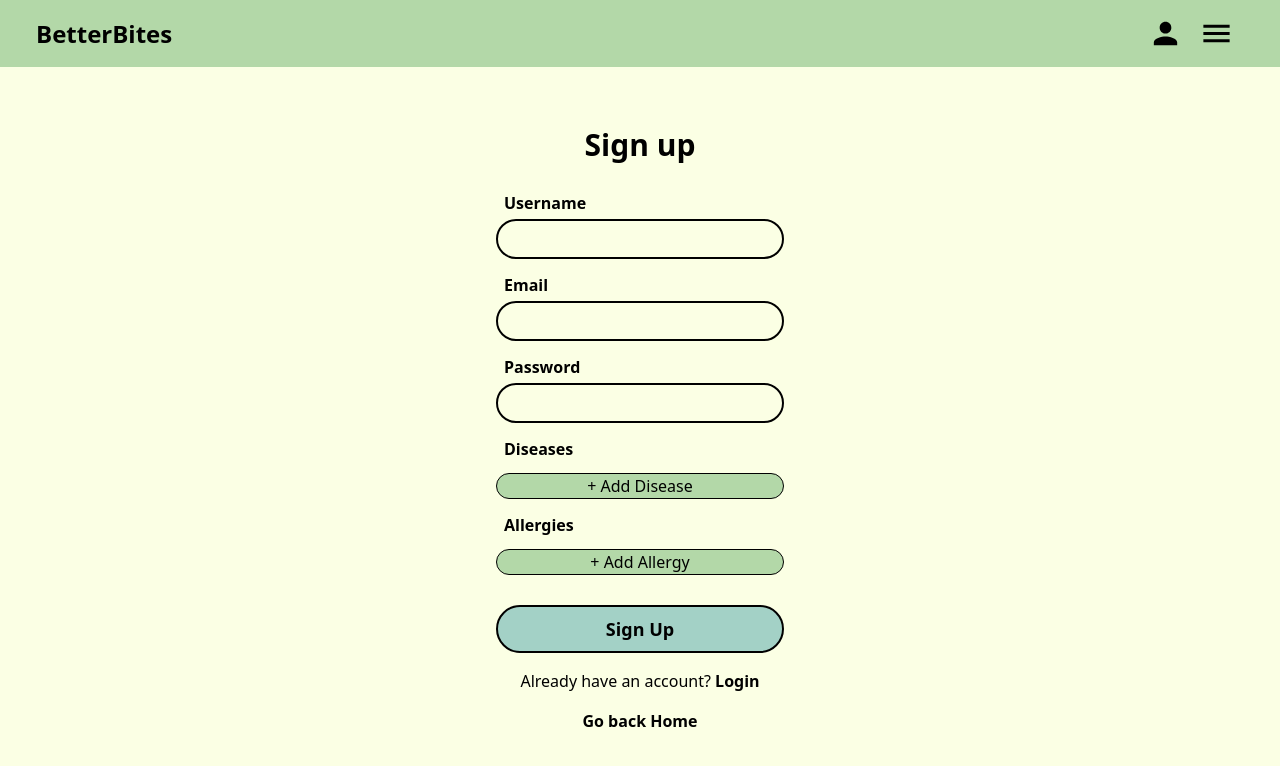
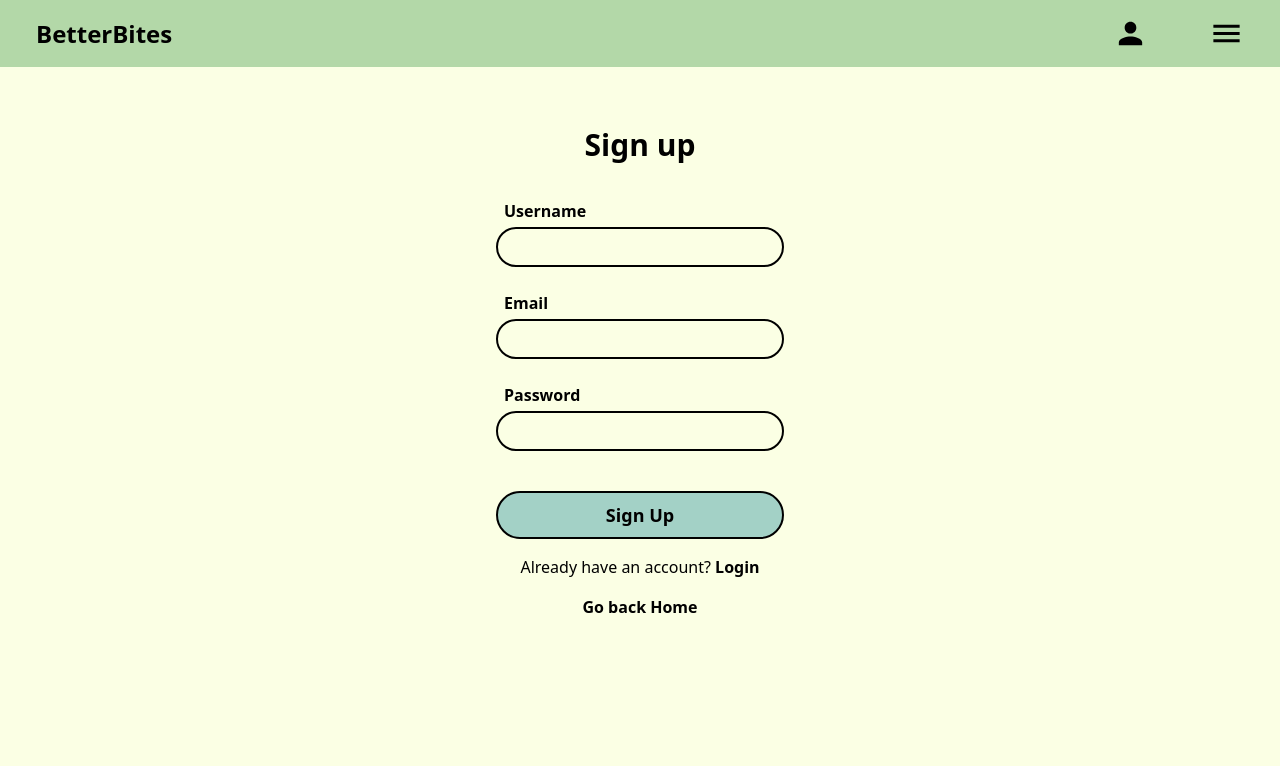
Before and after one commit to ScripterEve/HT11, a React (Vite) app in the folder frontend/: page /signup in a window 1280 px wide. Shown: the top 766 px of the page. Built offline with nearby package versions, Linux system fonts and the light colour scheme.

Commit message:
Backup bro

```diff
--- a/frontend/src/App.jsx
+++ b/frontend/src/App.jsx
@@ -1,22 +1,29 @@
-import React from "react";
-import { Route, Routes } from "react-router-dom";
+import React, { useContext } from "react";
+import { Routes, Route } from "react-router-dom";
 import LoginPage from "./pages/LoginPage";
 import RegisterPage from "./pages/RegisterPage";
-import NavBar from "./components/NavBar.jsx";
-import ProductsPage from "./pages/ProductsPage.jsx";
-import RecipesPage from "./pages/RecipesPage.jsx";
-import HomePage from "./components/HomePage.jsx";
+import NavBar from "./components/NavBar";
+import ProductsPage from "./pages/ProductsPage";
+import RecipesPage from "./pages/RecipesPage";
+import HomePage from "./components/HomePage";
+import UserPage from "./pages/UserPage";
+
+import ProtectedRoutes from "./components/ProtectedRoutes";
 
 function App() {
   return (
     <>
       <NavBar />
       <Routes>
-        <Route path="/" element={<HomePage />} />
         <Route path="/login" element={<LoginPage />} />
         <Route path="/signup" element={<RegisterPage />} />
-        <Route path="/recipes" element={<RecipesPage />} />
-        <Route path="/products" element={<ProductsPage />} />
+        <Route path="/" element={<HomePage />} />
+
+        <Route element={<ProtectedRoutes />}>
+          <Route path="/recipes" element={<RecipesPage />} />
+          <Route path="/products" element={<ProductsPage />} />
+          <Route path="/profile" element={<UserPage />} />
+        </Route>
       </Routes>
     </>
   );
--- a/frontend/src/components/NavBar.jsx
+++ b/frontend/src/components/NavBar.jsx
@@ -2,11 +2,14 @@ import React, { useState, useContext } from "react";
 import MenuIcon from "@mui/icons-material/Menu";
 import PersonIcon from "@mui/icons-material/Person";
 import AuthContext from "../context/authContext";
+import { useNavigate } from "react-router-dom";
 
 const NavBar = () => {
   const [menuOpen, setMenuOpen] = useState(false);
   const [userMenuOpen, setUserMenuOpen] = useState(false);
-  const { isAuthenticated, logout } = useContext(AuthContext);
+  const { isAuthenticated, logout, user } = useContext(AuthContext);
+
+  const navigate = useNavigate();
 
   const toggleOptionsMenu = () => {
     setMenuOpen(!menuOpen);
@@ -22,22 +25,95 @@ const NavBar = () => {
     }
   };
 
+  const buttonStyle = "bg-[#3D8D7A] text-white px-8 py-4 rounded-lg text-lg font-semibold hover:bg-[#317865] opacity-80 transition m-1";
+
   const handleLogout = () => {
     logout();
     setUserMenuOpen(false);
+    navigate("/login");
+  };
+
+  const authButtons = [
+    {
+      text: "Profile",
+      onClick: () => navigate("/profile"),
+      style: buttonStyle,
+    },
+    {
+      text: "Settings",
+      onClick: () => navigate("/settings"),
+      style: buttonStyle,
+    },
+    {
+      text: "Logout",
+      onClick: handleLogout,
+      style: buttonStyle,
+    },
+  ];
+
+  const guestButtons = [
+    {
+      text: "Log In",
+      onClick: () => navigate("/login"),
+      style: buttonStyle,
+    },
+    {
+      text: "Sign Up",
+      onClick: () => navigate("/signup"),
+      style: buttonStyle,
+    },
+  ];
+
+  const menuButtons = [
+    {
+      text: "Products",
+      onClick: () => navigate("/products"),
+      style: buttonStyle,
+    },
+    {
+      text: "Recipes",
+      onClick: () => navigate("/recipes"),
+      style: buttonStyle,
+    },
+  ];
+
+  const renderButtons = (buttons) => {
+    return buttons.map((button, index) => (
+      <button
+        key={index}
+        className={buttonStyle}
+        onClick={button.onClick}>
+        {button.text}
+      </button>
+    ));
   };
 
   return (
     <header className="bg-[#B3D8A8] flex justify-between items-center px-4 py-4">
-      <div className="text-2xl font-bold ml-5">BetterBites</div>
-      <div
-        className="relative flex items-center space-x-4 mr-5"
-        style={{ width: "6rem" }}>
-        <PersonIcon
-          fontSize="large"
-          className="cursor-pointer hover:text-gray-500"
-          onClick={toggleUserMenu}
-        />
+      <div className="text-2xl font-bold ml-5">
+        <button onClick={() => navigate("/")} className="hover:text-gray-400 transition duration-200">BetterBites</button>
+      </div>
+      <div className="relative flex items-center mr-5">
+        <div className="flex items-center space-x-2 w-24">
+          {isAuthenticated && (
+            <>
+              <span className="font-bold text-lg absolute">{user.username}</span>
+              <PersonIcon
+                fontSize="large"
+                className="cursor-pointer hover:text-gray-500 ml-10"
+                onClick={toggleUserMenu}
+              />
+            </>
+          )}
+          {!isAuthenticated && (
+            <PersonIcon
+              fontSize="large"
+              className="cursor-pointer hover:text-gray-500"
+              onClick={toggleUserMenu}
+            />
+          )}
+        </div>
+
         <MenuIcon
           fontSize="large"
           onClick={toggleOptionsMenu}
@@ -45,46 +121,26 @@ const NavBar = () => {
         />
 
         {isAuthenticated && userMenuOpen && (
-          <div className="absolute top-12 right-0 bg-white shadow-lg rounded-md w-40">
-            <ul className="flex flex-col transition">
-              <li className="px-8 py-4 hover:bg-[#a9dace] bg-[#A3D1C6] opacity-80 border-1 text-center border-[#777777] cursor-pointer transition-all duration-300">
-                Profile
-              </li>
-              <li className="px-8 py-4 hover:bg-[#a9dace] bg-[#A3D1C6] opacity-80 border-1 text-center border-[#777777] border-t-[#A3D1C6] cursor-pointer transition-all duration-300">
-                Settings
-              </li>
-              <li
-                onClick={handleLogout}
-                className="px-8 py-4 hover:bg-[#a9dace] bg-[#A3D1C6] opacity-80 border-1 text-center border-[#777777] border-t-[#A3D1C6] cursor-pointer transition-all duration-300">
-                Logout
-              </li>
-            </ul>
+          <div className="absolute top-12 right-0 bg-transparent rounded-md w-40">
+            <div className="flex flex-col transition">
+              {renderButtons(authButtons)}
+            </div>
           </div>
         )}
 
         {!isAuthenticated && userMenuOpen && (
-          <div className="absolute top-12 right-0 bg-white shadow-lg rounded-md w-40">
-            <ul className="flex flex-col transition">
-              <li className="px-8 py-4 hover:bg-[#a9dace] bg-[#A3D1C6] opacity-80 border-1 text-center border-[#777777] cursor-pointer transition-all duration-300">
-                <a href="/login">Log In</a>
-              </li>
-              <li className="px-8 py-4 hover:bg-[#a9dace] bg-[#A3D1C6] opacity-80 border-1 text-center border-[#777777] border-t-[#A3D1C6] cursor-pointer transition-all duration-300">
-                <a href="/signup">Sign Up</a>
-              </li>
-            </ul>
+          <div className="absolute top-12 right-0 bg-transparent rounded-md w-40">
+            <div className="flex flex-col transition">
+              {renderButtons(guestButtons)}
+            </div>
           </div>
         )}
 
         {menuOpen && (
-          <div className="absolute top-12 right-0 bg-white shadow-lg rounded-md w-40">
-            <ul className="flex flex-col transition">
-              <li className="px-8 py-4 hover:bg-[#a9dace] bg-[#A3D1C6] opacity-80 border-1 text-center border-[#777777] cursor-pointer transition-all duration-300">
-                Products
-              </li>
-              <li className="px-8 py-4 hover:bg-[#a9dace] bg-[#A3D1C6] opacity-80 border-1 text-center border-[#777777] border-t-[#A3D1C6] cursor-pointer transition-all duration-300">
-                Recipes
-              </li>
-            </ul>
+          <div className="absolute top-12 right-0 bg-transparent rounded-md w-40">
+            <div className="flex flex-col transition">
+              {renderButtons(menuButtons)}
+            </div>
           </div>
         )}
       </div>
--- /dev/null
+++ b/frontend/src/components/ProtectedRoutes.jsx
@@ -0,0 +1,13 @@
+import React from "react";
+import { Route, Navigate, Outlet } from "react-router-dom";
+import { useContext } from "react";
+import AuthContext from "../context/authContext";
+
+const ProtectedRoutes = () => {
+  const { isAuthenticated } = useContext(AuthContext);
+
+  console.log(isAuthenticated);
+  return isAuthenticated ? <Outlet/> : <Navigate to="/login" />
+};
+
+export default ProtectedRoutes;
--- a/frontend/src/components/RegisterForm.jsx
+++ b/frontend/src/components/RegisterForm.jsx
@@ -4,8 +4,6 @@ function RegisterForm() {
   const [username, setUsername] = useState("");
   const [email, setEmail] = useState("");
   const [password, setPassword] = useState("");
-  const [diseases, setDiseases] = useState([]);
-  const [allergies, setAllergies] = useState([]);
   const [loading, setLoading] = useState(false);
   const navigate = useNavigate();
 
@@ -16,13 +14,7 @@ function RegisterForm() {
       const res = await fetch("http://localhost:3000/api/auth/register", {
         method: "POST",
         headers: { "Content-Type": "application/json" },
-        body: JSON.stringify({
-          username,
-          email,
-          password,
-          diseases,
-          allergies,
-        }),
+        body: JSON.stringify({ username, email, password }),
       });
       if (!res.ok) {
         console.log("Couldn't register user!");
@@ -39,13 +31,10 @@ function RegisterForm() {
     }
   };
 
-  const addDiseaseField = () => setDiseases([...diseases, ""]);
-  const addAllergyField = () => setAllergies([...allergies, ""]);
-
   return (
     <div className="w-80 h-[60%] px-4 py-5 flex flex-col gap-4">
-      <h2 className="text-3xl font-bold text-center mb-3">Sign up</h2>
-      <form onSubmit={handleRegister} className="flex flex-col gap-3.5">
+      <h2 className="text-3xl font-bold text-center mb-5">Sign up</h2>
+      <form onSubmit={handleRegister} className="flex flex-col gap-6">
         <div>
           <label className="ml-2 font-semibold">Username</label>
           <input
@@ -77,54 +66,6 @@ function RegisterForm() {
           />
         </div>
 
-        <div className="flex flex-col gap-2">
-          <label className="ml-2 font-semibold">Diseases</label>
-          {diseases.map((disease, index) => (
-            <input
-              key={index}
-              className="py-1.5 pl-3 w-full mt-1 rounded-full border-2 focus:outline-none"
-              type="text"
-              value={disease}
-              onChange={(e) => {
-                const newDiseases = [...diseases];
-                newDiseases[index] = e.target.value;
-                setDiseases(newDiseases);
-              }}
-            />
-          ))}
-          <button
-            type="button"
-            className="bg-light-green mt-1 border transition duration-300 ease-in-out cursor-pointer text-center rounded-full px-1.5 py-0.2"
-            onClick={addDiseaseField}
-          >
-            + Add Disease
-          </button>
-        </div>
-
-        <div className="flex flex-col gap-2">
-          <label className="ml-2 font-semibold">Allergies</label>
-          {allergies.map((allergy, index) => (
-            <input
-              key={index}
-              className="py-1.5 pl-3 w-full mt-1 rounded-full border-2 focus:outline-none"
-              type="text"
-              value={allergy}
-              onChange={(e) => {
-                const newAllergies = [...allergies];
-                newAllergies[index] = e.target.value;
-                setAllergies(newAllergies);
-              }}
-            />
-          ))}
-          <button
-            type="button"
-            className="bg-light-green mt-1 border transition duration-300 ease-in-out cursor-pointer text-center rounded-full px-1.5 py-0.2"
-            onClick={addAllergyField}
-          >
-            + Add Allergy
-          </button>
-        </div>
-
         <button
           className="py-2 bg-light-blue mt-4 border-2 transition duration-300 ease-in-out cursor-pointer text-center  text-lg font-semibold w-full rounded-full "
           type="submit"
```
Also changed, not shown: frontend/src/components/User.jsx (+12 -7 lines).
